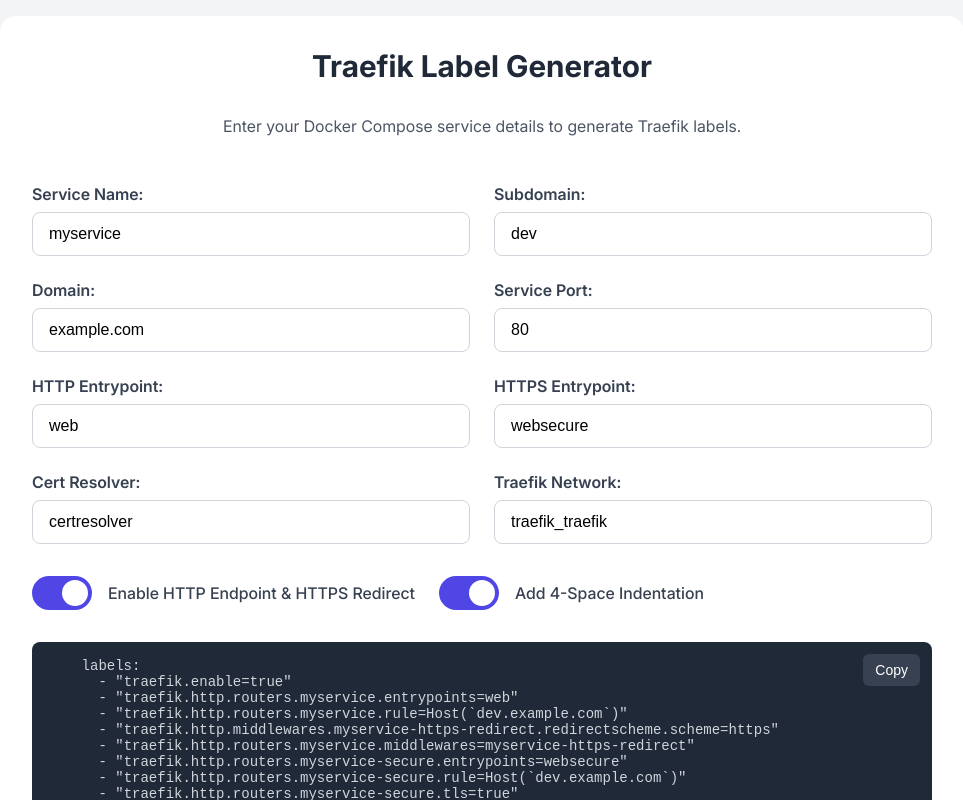
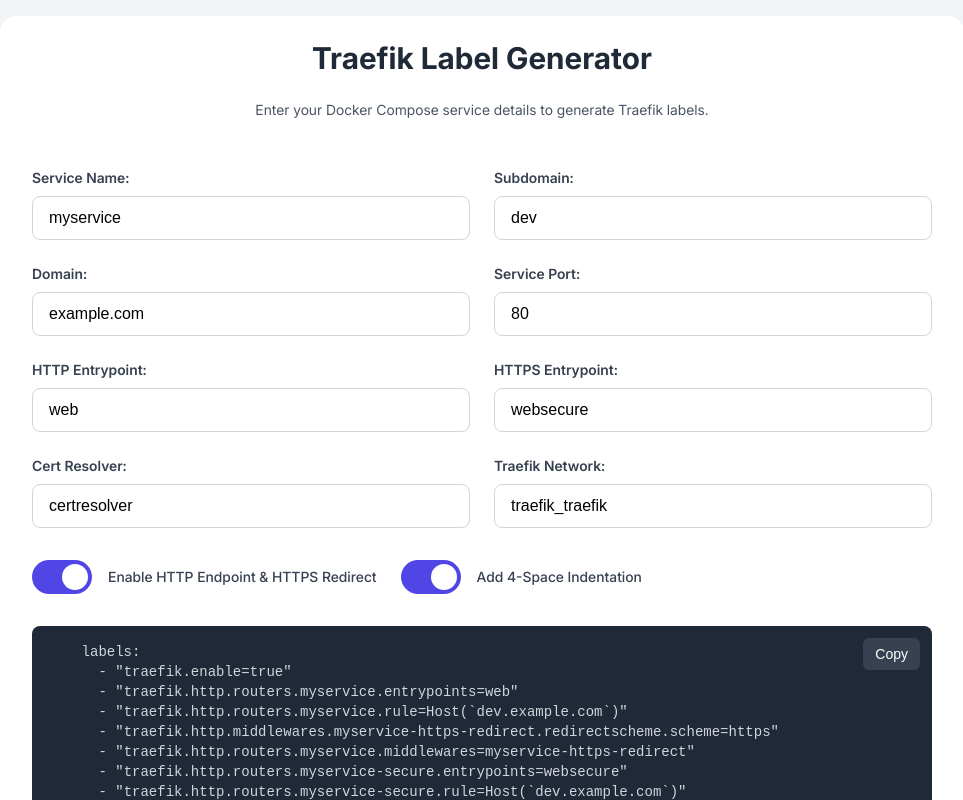
Before and after one commit to julihuber0/traefik-label-generator, an Angular app: page / in a window 1280 px wide. Shown: the top 800 px of the page, without its empty margins (158-1121 px from the left). Built offline with nearby package versions, Linux system fonts and the light colour scheme.

Commit message:
add Angular Material and CDK dependencies, and implement theming in styles

```diff
--- a/package.json
+++ b/package.json
@@ -22,10 +22,12 @@
   },
   "private": true,
   "dependencies": {
+    "@angular/cdk": "^20.2.1",
     "@angular/common": "^20.2.0",
     "@angular/compiler": "^20.2.0",
     "@angular/core": "^20.2.0",
     "@angular/forms": "^20.2.0",
+    "@angular/material": "^20.2.1",
     "@angular/platform-browser": "^20.2.0",
     "@angular/router": "^20.2.0",
     "rxjs": "~7.8.0",
--- a/src/styles.scss
+++ b/src/styles.scss
@@ -1,5 +1,40 @@
+
+// Include theming for Angular Material with `mat.theme()`.
+// This Sass mixin will define CSS variables that are used for styling Angular Material
+// components according to the Material 3 design spec.
+// Learn more about theming and how to use it for your application's
+// custom components at https://material.angular.dev/guide/theming
 /* Global styles */
 @use './styles/fonts' as *;
+@use '@angular/material' as mat;
+
+html {
+  @include mat.theme((
+    color: (
+      primary: mat.$azure-palette,
+      tertiary: mat.$blue-palette,
+    ),
+    typography: Inter,
+    density: 0,
+  ));
+}
+
+body {
+  // Default the application to a light color theme. This can be changed to
+  // `dark` to enable the dark color theme, or to `light dark` to defer to the
+  // user's system settings.
+  color-scheme: light;
+
+  // Set a default background, font and text colors for the application using
+  // Angular Material's system-level CSS variables. Learn more about these
+  // variables at https://material.angular.dev/guide/system-variables
+  background-color: var(--mat-sys-surface);
+  color: var(--mat-sys-on-surface);
+  font: var(--mat-sys-body-medium);
+
+  // Reset the user agent margin.
+  margin: 0;
+}
 
 html, body {
   font-family: 'Inter', -apple-system, BlinkMacSystemFont, 'Segoe UI', Roboto,
```
Also changed, not shown: 1 other file (tests, documents, lock files or other folders).
